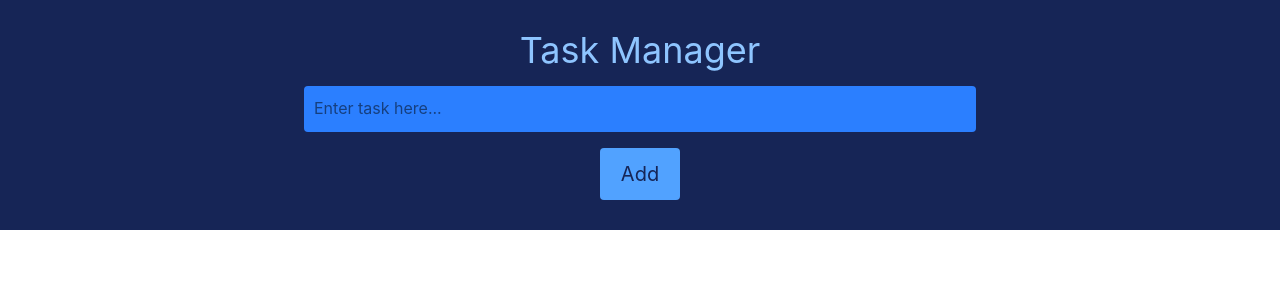
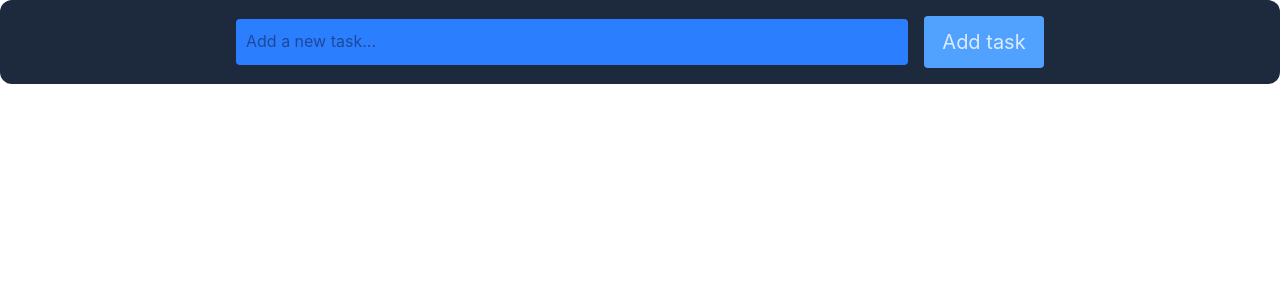
Before and after one commit to JacksonHoran/task-manager, a Vue app: page / in a window 1280 px wide. Shown: the top 300 px of the page. Built offline with nearby package versions, Linux system fonts and the light colour scheme.

Commit message:
seperate components into TaskItem, TaskForm, TaskList

```diff
--- a/src/App.vue
+++ b/src/App.vue
@@ -1,13 +1,11 @@
-<template >
-  <div>
-    <Header />
-  </div>
+<script setup>
+import TaskList from "./components/TaskList.vue";
+</script>
+
+<template>
+  <main class="">
+    <TaskList />
+  </main>
 </template>
 
-<script setup>
-import Header from './components/Header.vue'
-</script>
-
-<style scoped>
-
-</style>
+<style scoped></style>
--- a/src/components/Header.vue
+++ /dev/null
@@ -1,55 +0,0 @@
-<script setup>
-import { ref } from "vue";
-
-const inputValue = ref("");
-const tasks = ref([]);
-
-function newElement() {
-  if (inputValue.value.trim() === "") {
-    alert("Please enter a task.");
-    return;
-  }
-  tasks.value.push({ text: inputValue.value.trim(), checked: false });
-  inputValue.value = "";
-}
-
-function removeTask(index) {
-  tasks.value.splice(index, 1);
-}
-
-function toggleTask(index) {
-  tasks.value[index].checked = !tasks.value[index].checked;
-}
-</script>
-
-<template>
-  <div class="bg-blue-950 p-[30px_40px] flex flex-col items-center justify-center gap-4 text-center">
-    <h1 class="text-4xl font-bold text-blue-300">Task Manager</h1>
-    <input
-      class="w-full max-w-2xl p-2.5 text-[16px] text-black outline-none bg-blue-500 rounded"
-      v-model="inputValue"
-      type="text"
-      placeholder="Enter task here..."
-      @keyup.enter="newElement"
-    />
-    <span class="w-20 max-w-2xl p-2.5 text-[20px] bg-blue-400 text-blue-950 transition-all duration-300 hover:bg-blue-200 cursor-pointer rounded" @click="newElement">Add</span>
-  </div>
-
-  <ul class = "w-full">
-    <li
-      v-for="(task, index) in tasks"
-      :key="index"
-      @click="toggleTask(index)"
-      :class="[
-        'relative cursor-pointer text-[18px] py-3 pr-12 pl-12 transition-all duration-200 select-none',
-        'bg-slate-800 even:bg-slate-700 hover:bg-slate-600 hover:text-black',
-        task.checked ? 'line-through before:content-[\'\'] before:absolute before:border-white before:border-solid before:border-r-2 before:border-b-2 before:top-3.5 before:left-5 before:rotate-45 before:h-3.75 before:w-1.75' : ''
-      ]"
-    >
-      {{ task.text }}
-      <span
-    class="absolute right-0 top-0 p-3 hover:bg-slate-300 hover:text-black transition-colors duration-200"
-    @click.stop="removeTask(index)">&#215;</span>
-    </li>
-  </ul>
-</template>
--- /dev/null
+++ b/src/components/TaskForm.vue
@@ -0,0 +1,35 @@
+<script setup>
+import { ref } from "vue";
+
+const taskName = ref("");
+const emit = defineEmits(["task-added"]);
+
+const handleSubmit = () => {
+  if (!taskName.value.trim()) {
+    alert("Error: Invalid input provided!");
+    return
+  };
+  emit("task-added", taskName.value);
+  taskName.value = "";
+};
+</script>
+
+<template>
+  <form
+    @submit.prevent="handleSubmit"
+    class="relative bg-slate-800 p-4 mx-auto flex rounded-xl items-center justify-center gap-4 text-center"
+  >
+    <input
+      v-model="taskName"
+      type="text"
+      class="relative z-10 pointer-events-auto w-full max-w-2xl p-2.5 text-[16px] text-blue-100 font-bold outline-none bg-blue-500 rounded placeholder:text-blue-950/60"
+      placeholder="Add a new task..."
+    />
+    <button
+      type="submit"
+      class="relative z-10 pointer-events-auto w-30 max-w-2xl p-2.5 text-[20px] bg-blue-400 text-blue-100 font-bold transition-all duration-300 hover:bg-blue-200 cursor-pointer rounded"
+    >
+      Add task
+    </button>
+  </form>
+</template>
--- /dev/null
+++ b/src/components/TaskItem.vue
@@ -0,0 +1,31 @@
+<script setup>
+import { ref } from "vue";
+const props = defineProps({ task: Object });
+
+const emit = defineEmits(["task-remove"]);
+
+const remove = () => {
+  emit("task-remove", props.task.id);
+};
+</script>
+
+<template>
+  <div
+    class="flex items-center justify-between px-4 py-3 rounded cursor-pointer transition-all bg-white text-black hover:bg-slate-50">
+    <p class="truncate">{{ task.name }}</p>
+    <button
+      @click.stop="remove"
+      class="px-3 py-1 rounded bg-blue-400 text-blue-950">
+      Remove
+    </button>
+  </div>
+</template>
+
+<style scoped>
+.truncate {
+  max-width: 100%;
+  overflow: hidden;
+  text-overflow: ellipsis;
+  white-space: nowrap;
+}
+</style>
--- /dev/null
+++ b/src/components/TaskList.vue
@@ -0,0 +1,34 @@
+<script setup>
+import { ref } from "vue";
+import TaskForm from "./TaskForm.vue";
+import TaskItem from "./TaskItem.vue";
+
+const tasks = ref([]);
+
+const addNewTask = (taskName) => {
+  tasks.value.push({
+    id: Date.now(),
+    name: taskName,
+  });
+};
+
+const removeTask = (id) => {
+  const index = tasks.value.findIndex((t) => t.id === id);
+  if (index !== -1) tasks.value.splice(index, 1);
+};
+</script>
+
+<template>
+  <div class="">
+    <TaskForm @task-added="addNewTask" />
+
+    <div class="mt-6 grid gap-3">
+      <TaskItem
+        v-for="task in tasks"
+        :key="task.id"
+        :task="task"
+        @task-remove="removeTask"
+      />
+    </div>
+  </div>
+</template>
```
